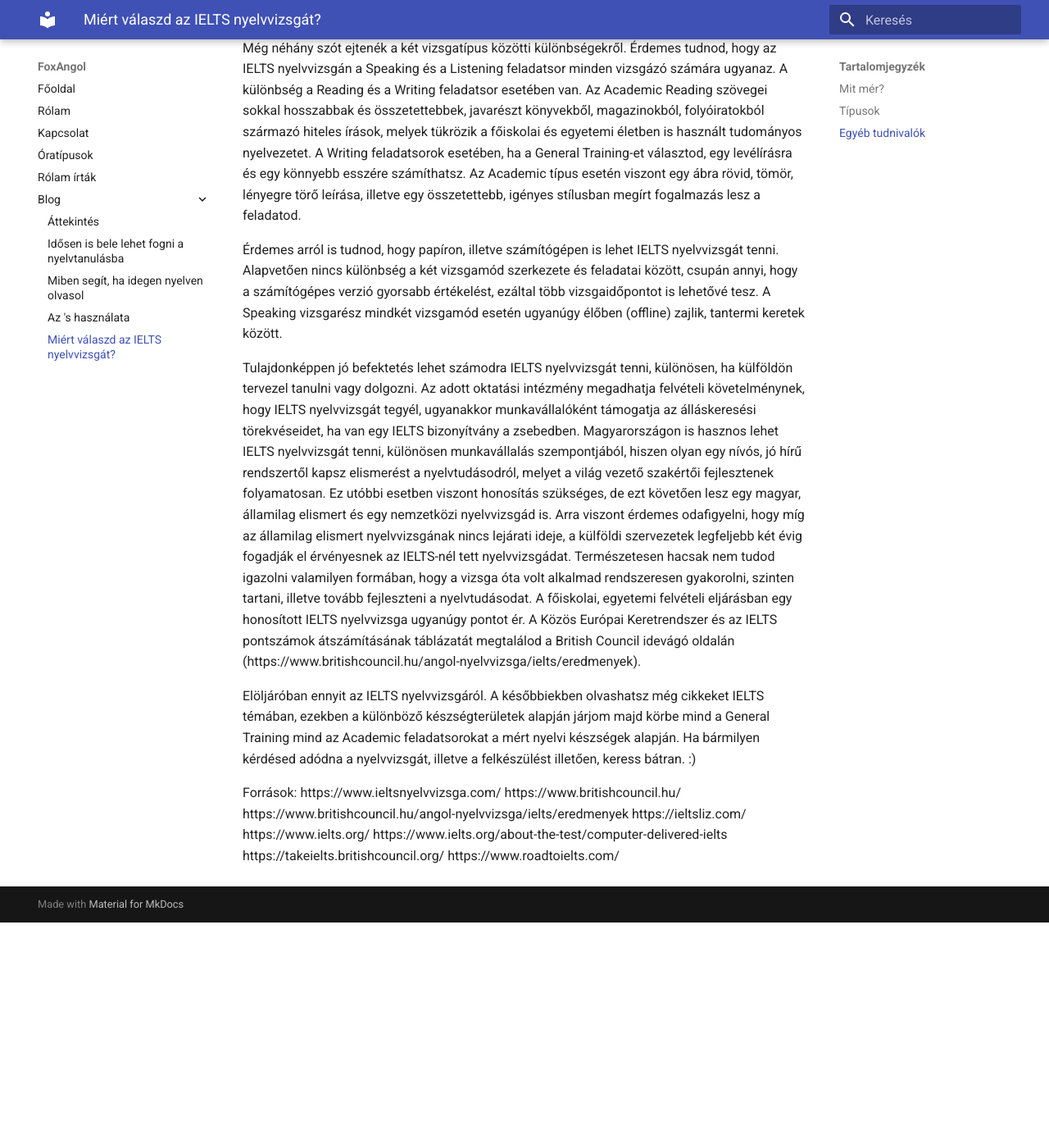
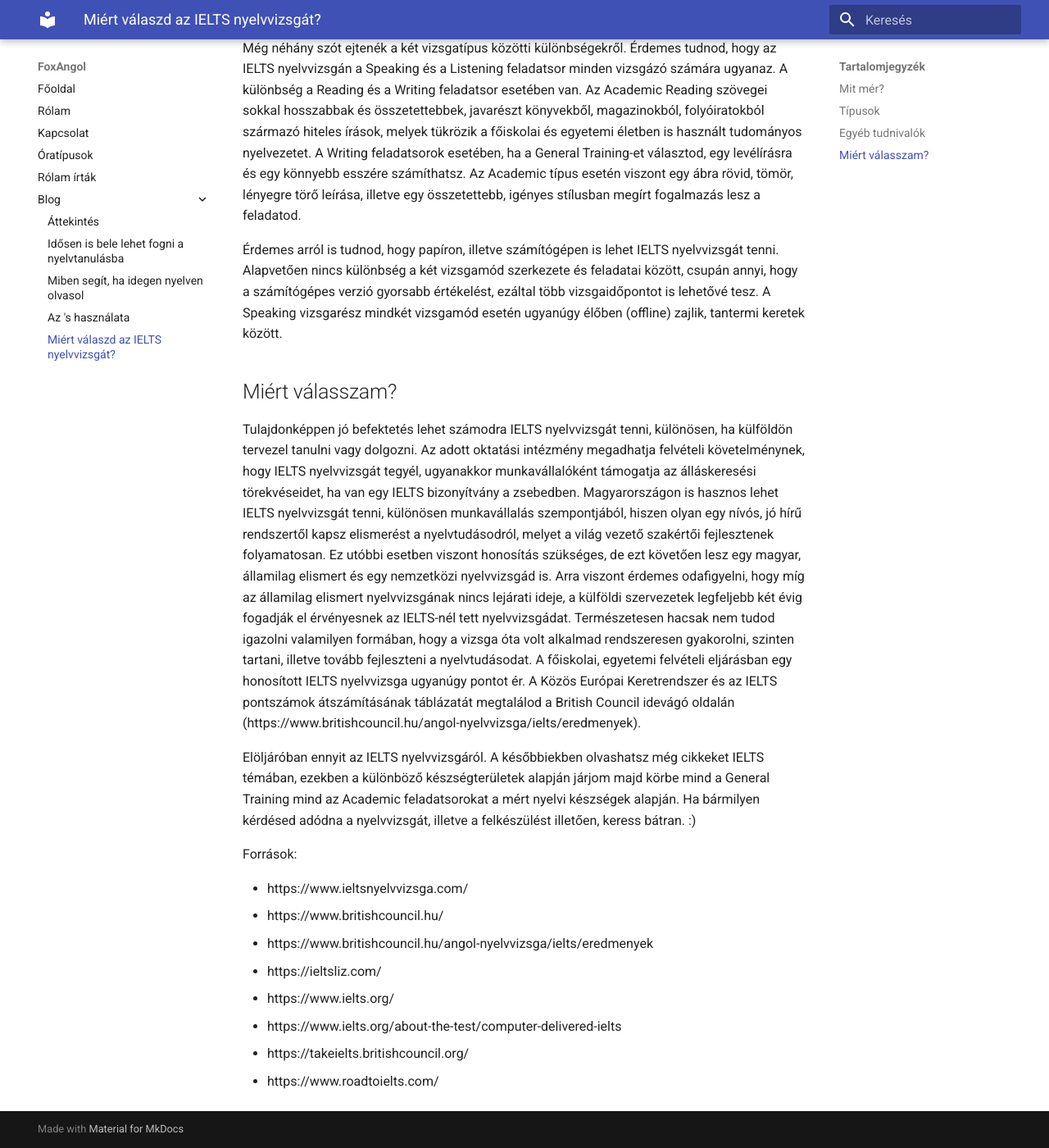
Before and after one commit to nialan/foxangol, an MkDocs documentation site: the page built from docs/blog/posts/ielts.md, in a window 1280 px wide and 1400 px high, scrolled down 2028 px. Shown: the whole window at 82% size. Built offline with MkDocs 1.6.1 and Material for MkDocs 9.7.7, drawn with Linux system fonts in a browser that asks for light colours; before the commit the page ends 3153 px from its top, so only the background shows below that.

Commit message:
Correct sources section

```diff
--- a/docs/blog/posts/ielts.md
+++ b/docs/blog/posts/ielts.md
@@ -36,16 +36,19 @@ Még néhány szót ejtenék a két vizsgatípus közötti különbségekről.
 
 Érdemes arról is tudnod, hogy papíron, illetve számítógépen is lehet IELTS nyelvvizsgát tenni. Alapvetően nincs különbség a két vizsgamód szerkezete és feladatai között, csupán annyi, hogy a számítógépes verzió gyorsabb értékelést, ezáltal több vizsgaidőpontot is lehetővé tesz. A Speaking vizsgarész mindkét vizsgamód esetén ugyanúgy élőben (offline) zajlik, tantermi keretek között.
 
+## Miért válasszam?
+
 Tulajdonképpen jó befektetés lehet számodra IELTS nyelvvizsgát tenni, különösen, ha külföldön tervezel tanulni vagy dolgozni. Az adott oktatási intézmény megadhatja felvételi követelménynek, hogy IELTS nyelvvizsgát tegyél, ugyanakkor munkavállalóként támogatja az álláskeresési törekvéseidet, ha van egy IELTS bizonyítvány a zsebedben. Magyarországon is hasznos lehet IELTS nyelvvizsgát tenni, különösen munkavállalás szempontjából, hiszen olyan egy nívós, jó hírű rendszertől kapsz elismerést a nyelvtudásodról, melyet a világ vezető szakértői fejlesztenek folyamatosan. Ez utóbbi esetben viszont honosítás szükséges, de ezt követően lesz egy magyar, államilag elismert és egy nemzetközi nyelvvizsgád is. Arra viszont érdemes odafigyelni, hogy míg az államilag elismert nyelvvizsgának nincs lejárati ideje, a külföldi szervezetek legfeljebb két évig fogadják el érvényesnek az IELTS-nél tett nyelvvizsgádat. Természetesen hacsak nem tudod igazolni valamilyen formában, hogy a vizsga óta volt alkalmad rendszeresen gyakorolni, szinten tartani, illetve tovább fejleszteni a nyelvtudásodat. A főiskolai, egyetemi felvételi eljárásban egy honosított IELTS nyelvvizsga ugyanúgy pontot ér. A Közös Európai Keretrendszer és az IELTS pontszámok átszámításának táblázatát megtalálod a British Council idevágó oldalán (https://www.britishcouncil.hu/angol-nyelvvizsga/ielts/eredmenyek).
 
 Elöljáróban ennyit az IELTS nyelvvizsgáról. A későbbiekben olvashatsz még cikkeket IELTS témában, ezekben a különböző készségterületek alapján járjom majd körbe mind a General Training mind az Academic feladatsorokat a mért nyelvi készségek alapján. Ha bármilyen kérdésed adódna a nyelvvizsgát, illetve a felkészülést illetően, keress bátran. :)
 
 Források:
-https://www.ieltsnyelvvizsga.com/
-https://www.britishcouncil.hu/
-https://www.britishcouncil.hu/angol-nyelvvizsga/ielts/eredmenyek
-https://ieltsliz.com/
-https://www.ielts.org/
-https://www.ielts.org/about-the-test/computer-delivered-ielts
-https://takeielts.britishcouncil.org/
-https://www.roadtoielts.com/
+
+- https://www.ieltsnyelvvizsga.com/
+- https://www.britishcouncil.hu/
+- https://www.britishcouncil.hu/angol-nyelvvizsga/ielts/eredmenyek
+- https://ieltsliz.com/
+- https://www.ielts.org/
+- https://www.ielts.org/about-the-test/computer-delivered-ielts
+- https://takeielts.britishcouncil.org/
+- https://www.roadtoielts.com/
```
